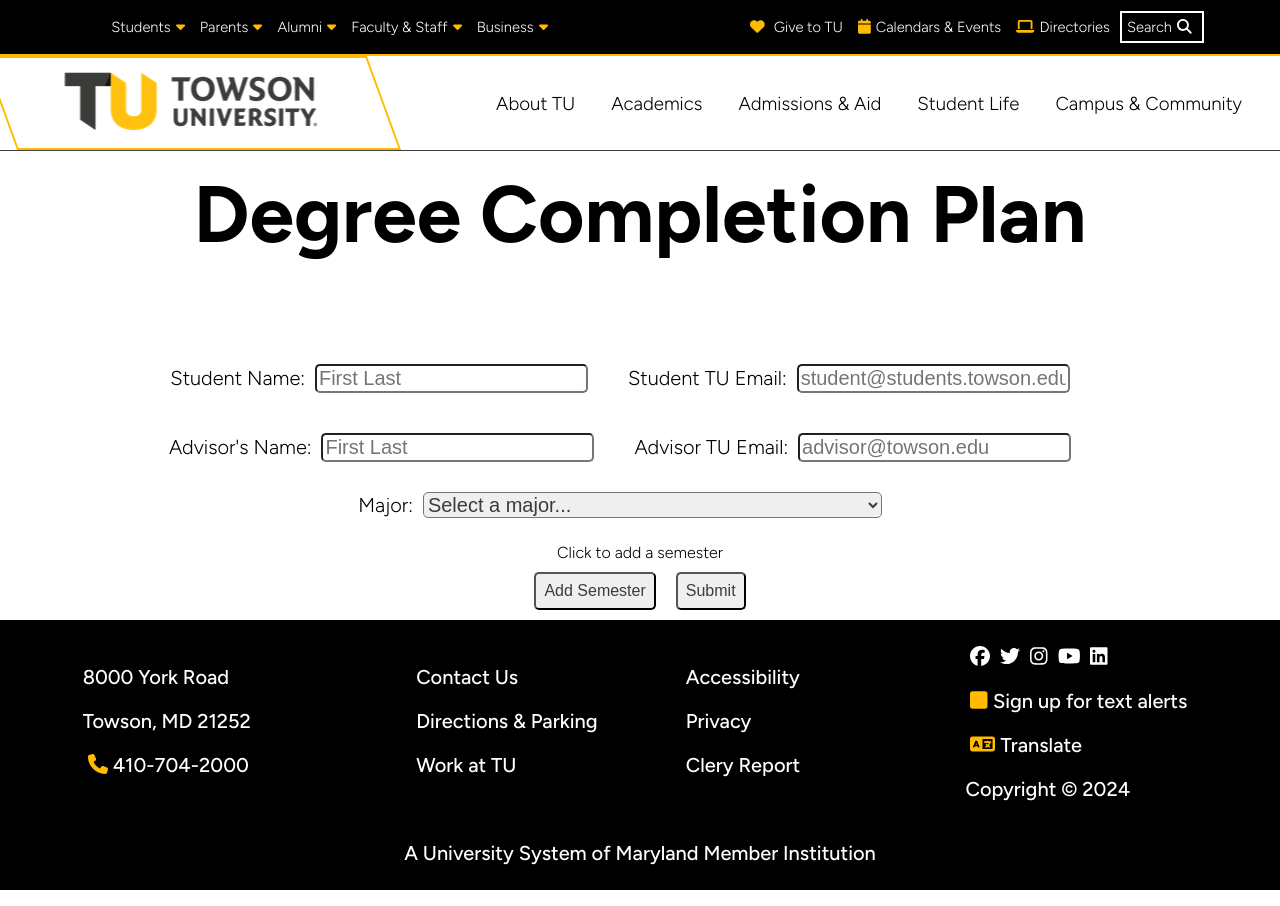
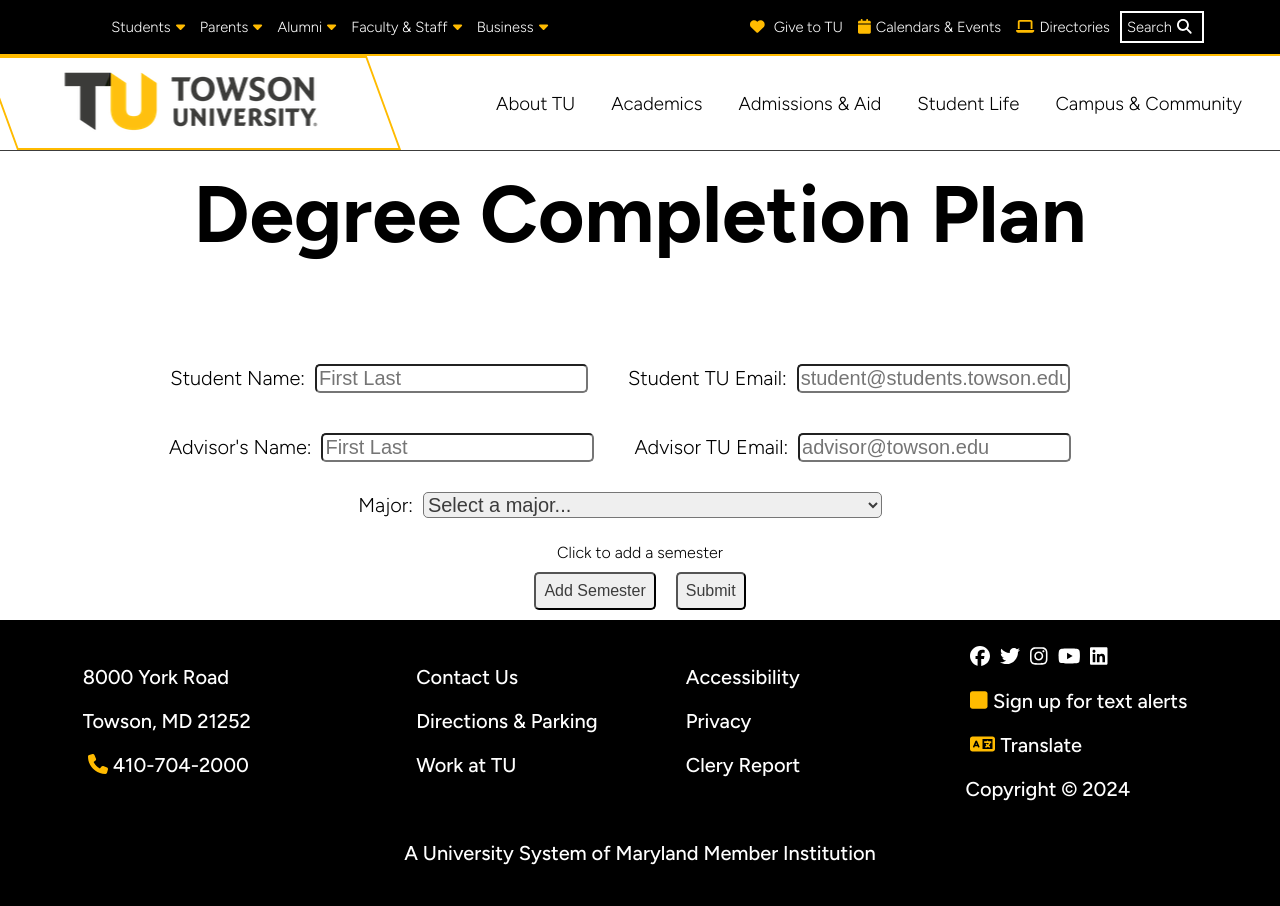
Before and after one commit to lisahill207/DCP, a React (Create React App) app in the folder dcp-app/: page / in a window 1280 px wide. Built offline with nearby package versions, Linux system fonts and the light colour scheme.

Commit message:
footer height

```diff
--- a/dcp-app/src/Footer.css
+++ b/dcp-app/src/Footer.css
@@ -41,6 +41,8 @@
 .usmMessage {
   text-align: center;
   width: 100dvw;
+  height: 40px;
+  padding: 20px 0px;
 }
 
 @media screen and (max-width: 960px) {
--- a/dcp-app/src/Footer.jsx
+++ b/dcp-app/src/Footer.jsx
@@ -53,9 +53,9 @@
           </div>
         </div>
       </div>
-      <p className="usmMessage">
+      <div className="usmMessage">
         A University System of Maryland Member Institution
-      </p>
+      </div>
     </footer>
   );
 }
```
